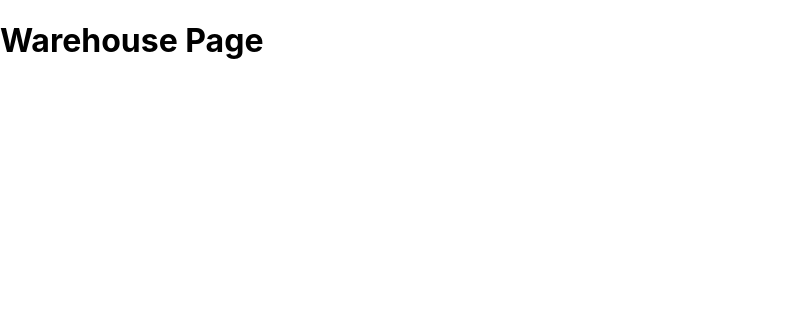
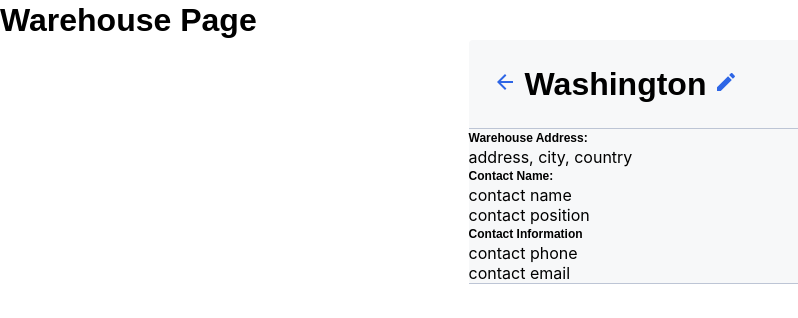
Before and after one commit to quindipc/InStock-Client, a React (Create React App) app: page / in a window 1280 px wide. Shown: the top 318 px of the page, without its empty margins (0-798 px from the left). Built offline with nearby package versions, Linux system fonts and the light colour scheme.

Commit message:
Add warehouse details to warehosue page

```diff
--- a/src/pages/warehousePage.jsx
+++ b/src/pages/warehousePage.jsx
@@ -1,7 +1,12 @@
-function WarehousePage () {
-    return (
-        <h1>Warehouse Page</h1>
-    )
+// Components
+import WarehouseDetails from "../components/WarehouseDetails/WarehouseDetails";
+
+
+export default function WarehousePage() {
+  return (
+    <>
+      <h1>Warehouse Page</h1>
+      <WarehouseDetails />
+    </>
+  );
 }
-
-export default WarehousePage
```
